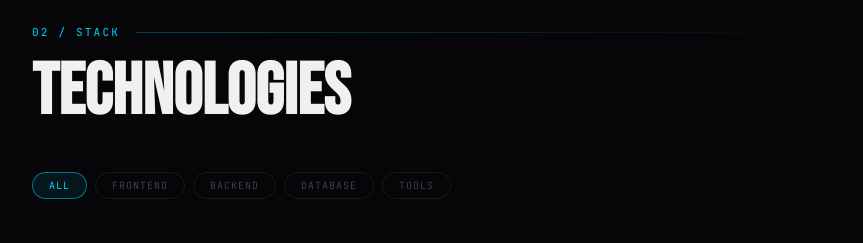
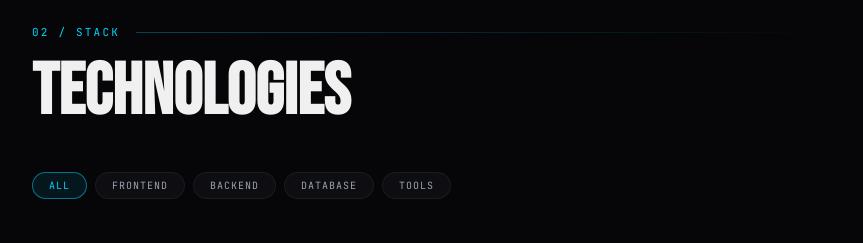
Before and after one commit to Yusfuu/yusufu, a Next.js app: page / in a window 1280 px wide. Shown: the part 1652-1895 px from the top of the page, without its empty margins (208-1071 px from the left). Built offline with nearby package versions, Linux system fonts and the light colour scheme; no server answers.

Commit message:
fix(Skills): use CSS vars for card/button colors to support light mode

```diff
--- a/components/Skills.tsx
+++ b/components/Skills.tsx
@@ -103,8 +103,8 @@ function TechCard({
           borderRadius: '14px',
           overflow: 'hidden',
           cursor: 'default',
-          border: `1px solid ${hovered ? tech.color + '44' : 'rgba(255,255,255,0.06)'}`,
-          background: hovered ? `rgba(0,0,0,0.6)` : 'rgba(255,255,255,0.03)',
+          border: `1px solid ${hovered ? tech.color + '44' : 'var(--color-border)'}`,
+          background: hovered ? 'var(--color-surface)' : 'var(--color-surface)',
           transition: 'border-color 0.25s, background 0.25s',
           padding: 'clamp(16px, 3vw, 24px) clamp(12px, 2.5vw, 20px)',
           display: 'flex',
@@ -287,15 +287,15 @@ export default function Skills() {
               style={{
                 padding: '6px 16px',
                 borderRadius: '100px',
-                border: `1px solid ${activeCategory === cat ? 'rgba(0,212,255,0.5)' : 'rgba(255,255,255,0.08)'}`,
+                border: `1px solid ${activeCategory === cat ? 'rgba(0,212,255,0.5)' : 'var(--color-border)'}`,
                 background:
                   activeCategory === cat
                     ? 'rgba(0,212,255,0.08)'
-                    : 'transparent',
+                    : 'var(--color-surface)',
                 color:
                   activeCategory === cat
                     ? 'var(--color-cyan)'
-                    : 'var(--color-ghost)',
+                    : 'var(--color-muted)',
                 fontFamily: 'var(--font-mono)',
                 fontSize: '10px',
                 letterSpacing: '0.1em',
```
